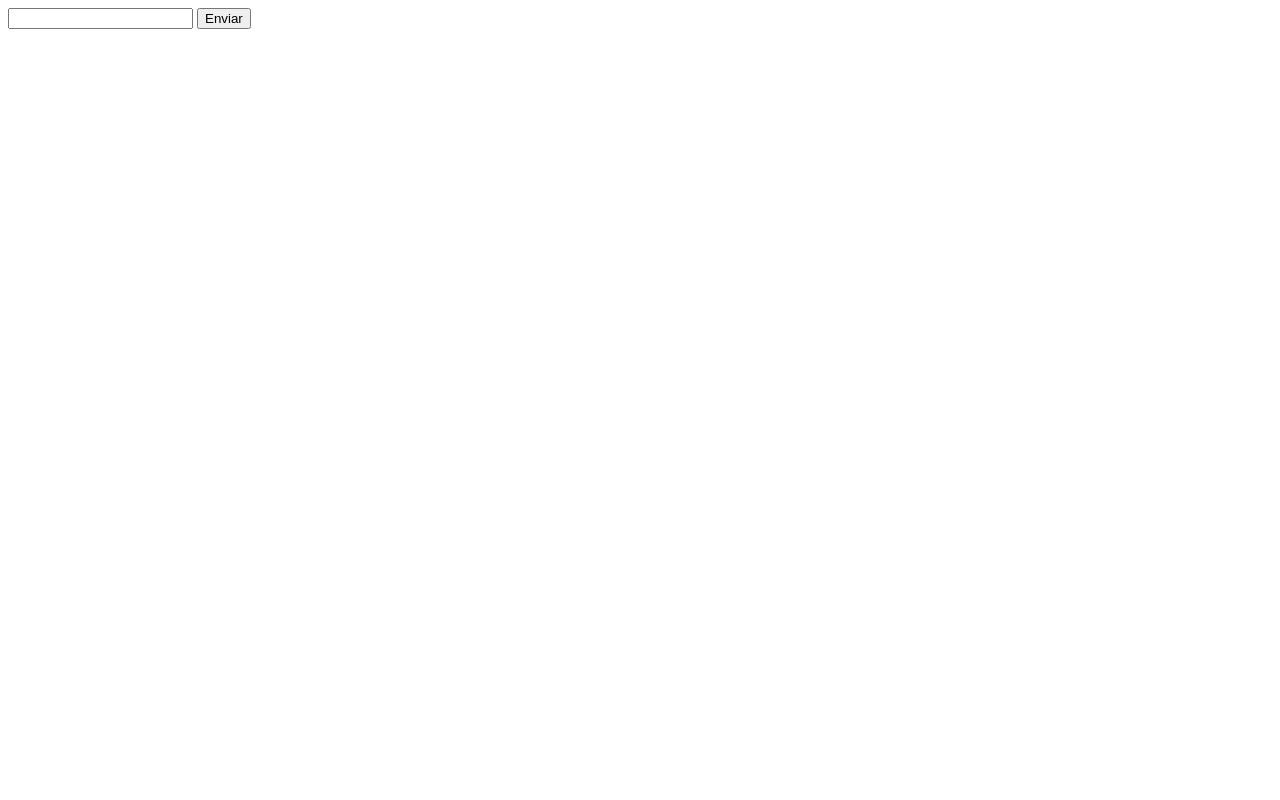
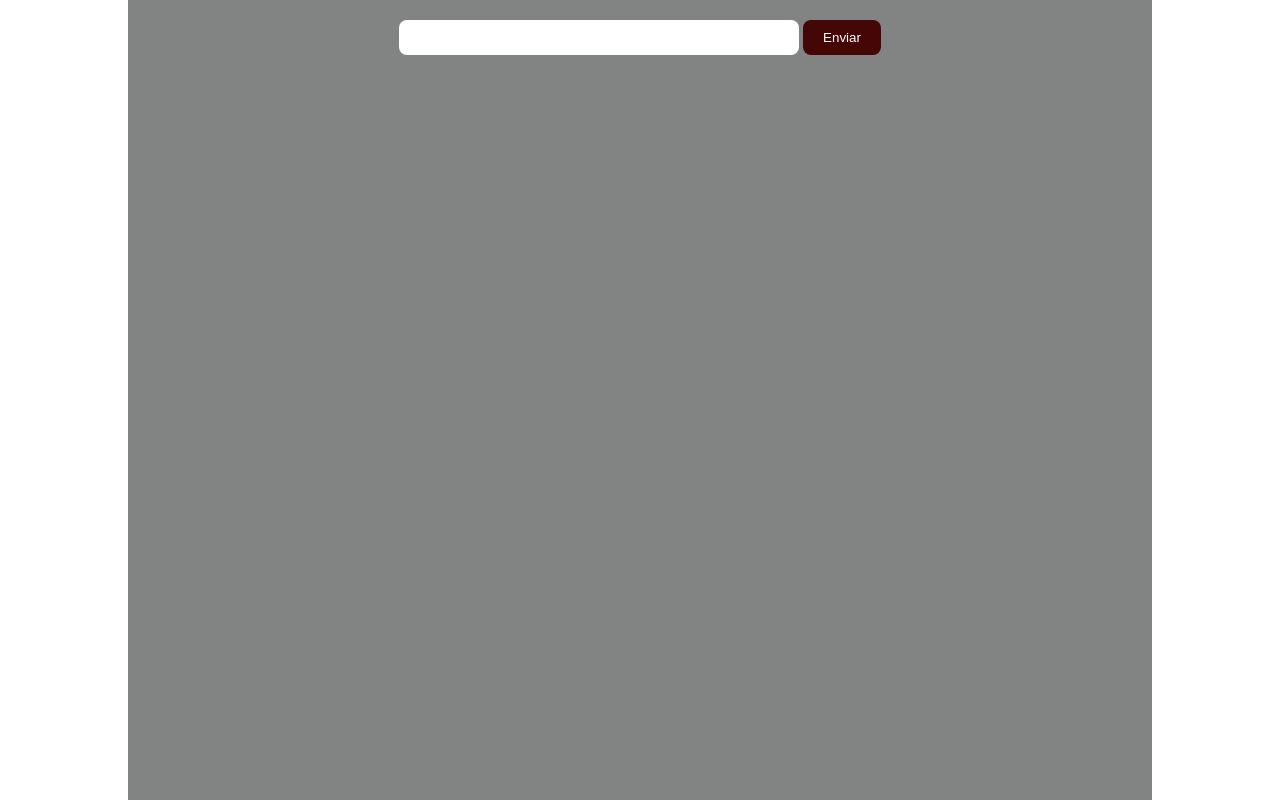
Before and after one commit to romulo-sobrinho/Chat-com-Socket-IO, a website: page public/index.html in a window 1280 px wide. Drawn offline with Linux system fonts and the light colour scheme.

Commit message:
Adicionando estilo css ao index.html

```diff
--- a/public/index.html
+++ b/public/index.html
@@ -4,9 +4,11 @@
   <meta charset="UTF-8">
   <meta http-equiv="X-UA-Compatible" content="IE=edge">
   <meta name="viewport" content="width=device-width, initial-scale=1.0">
+  <link rel="stylesheet" href="./styles/style.css">
   <title>Chat</title>
 </head>
 <body>
+  <div class="container">
     <div id="messages">
 
     </div>
@@ -15,5 +17,6 @@
       <input type="text">
       <button type="submit">Enviar</button>
     </form>
+  </div>
 </body>
 </html>
--- /dev/null
+++ b/public/styles/style.css
@@ -0,0 +1,42 @@
+* {
+  margin: 0;
+  padding: 0;
+  box-sizing: border-box;
+  border: 0;
+}
+
+body {
+  display: flex;
+  justify-content: center;
+  align-items: center;
+}
+
+.container {
+  height: 100vh;
+  width: 80vw;
+  padding: 20px;
+  background-color: rgb(130, 132, 131);
+  display: flex;
+  flex-direction: column;
+  justify-content: flex-start;
+  align-items: center;
+}
+
+input {
+  width: 400px;
+  padding: 10px 0;
+  border-radius: 8px;
+}
+
+button {
+  padding: 10px 20px;
+  border-radius: 8px;
+  background-color: rgb(69, 6, 6);
+  color: white;
+  cursor: pointer;
+}
+
+button:hover {
+  background-color: rgb(154, 16, 16);
+  color: white;
+}
```
Lines whose indentation alone changed are shown as unchanged.
